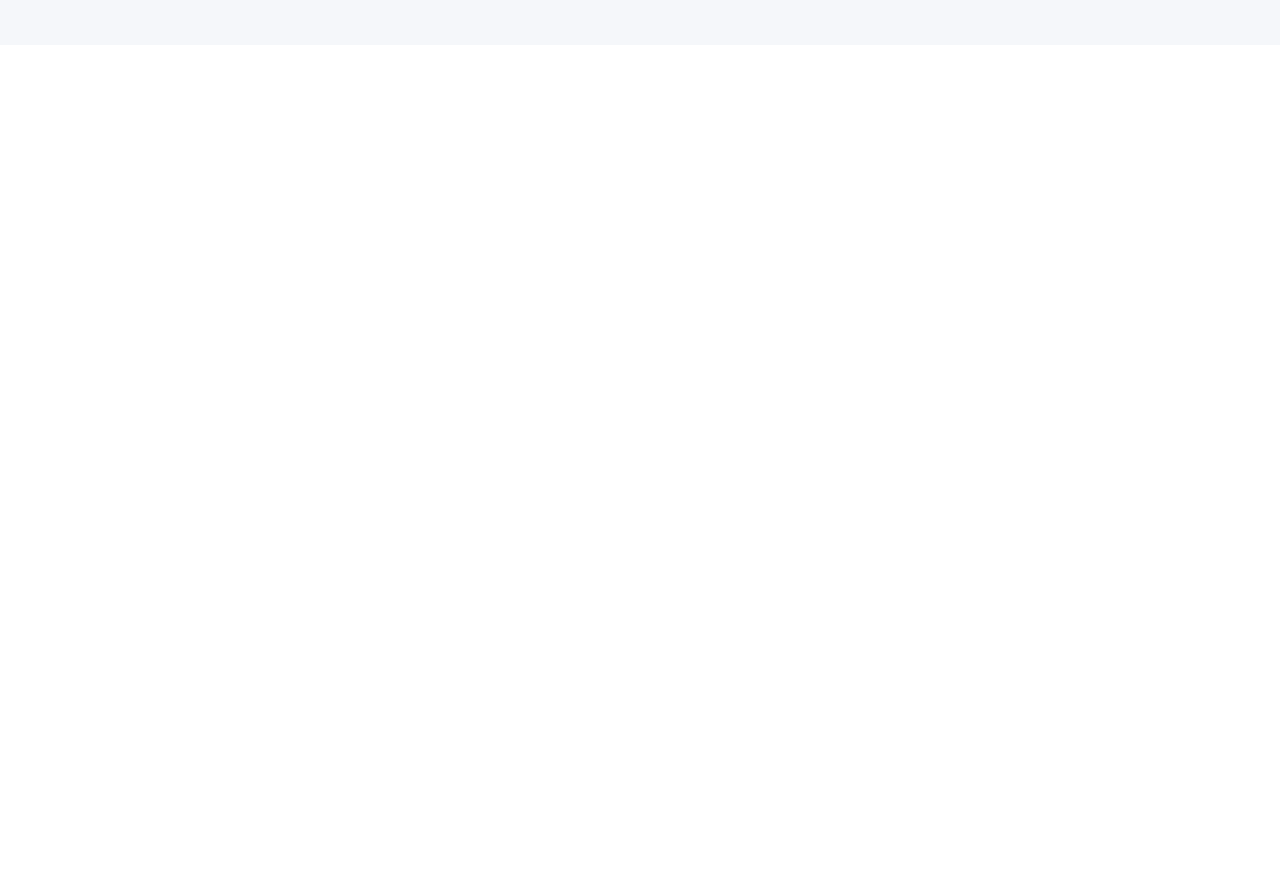
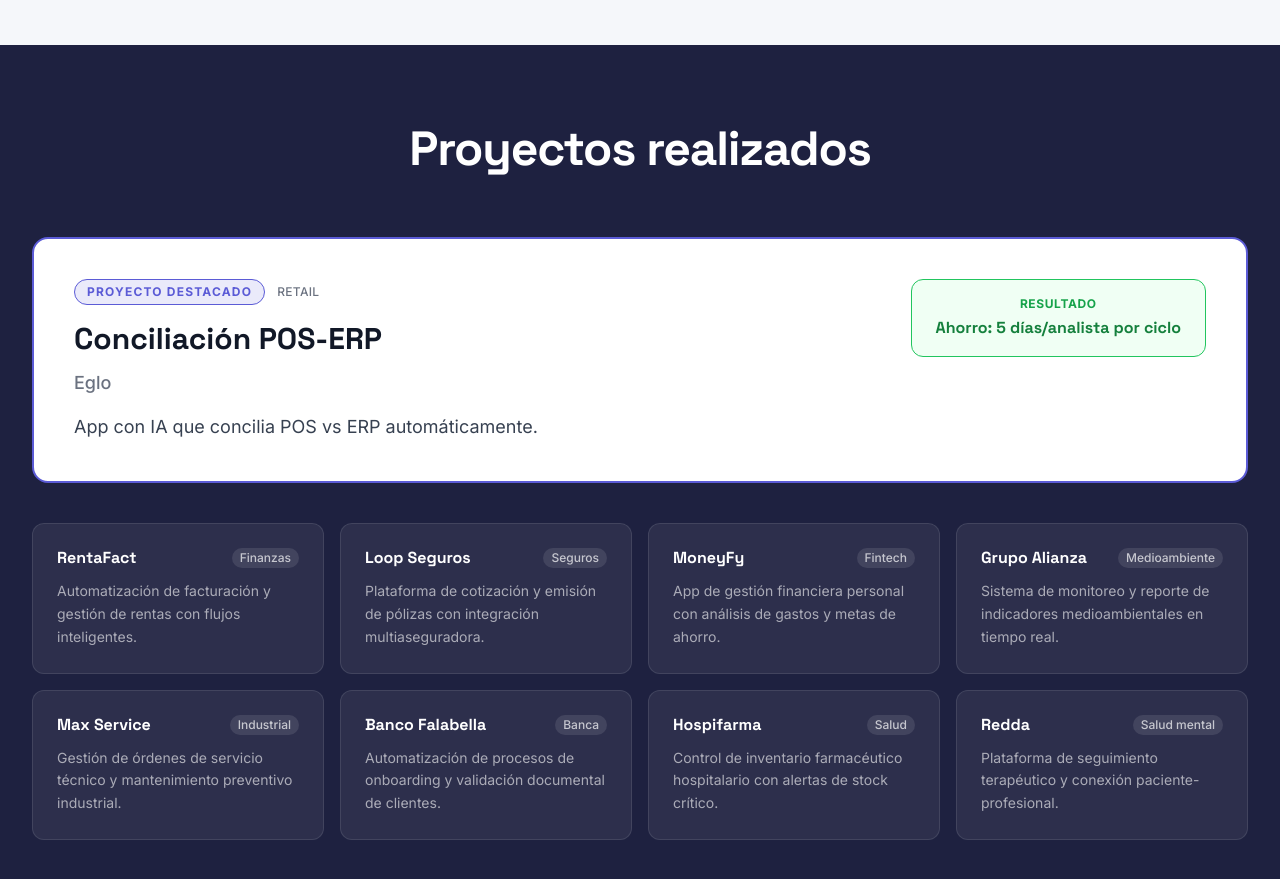
Before and after one commit to jhcarrillo74/orketech-landing, a React (Vite) app: page / in a window 1280 px wide. Shown: the part 3540-4419 px from the top of the page. Before the commit the page ends 3585 px from the top, so only its background shows below. Built offline with nearby package versions, Linux system fonts and the light colour scheme.

Commit message:
Add new card section

```diff
--- a/src/App.tsx
+++ b/src/App.tsx
@@ -5,6 +5,7 @@ import ComoFunciona from './sections/ComoFunciona';
 import PorQueYo from './sections/PorQueYo';
 import Servicios from './sections/Servicios';
 import CasosUso from './sections/CasosUso';
+import Proyectos from './sections/Proyectos';
 
 function App() {
   return (
@@ -17,6 +18,7 @@ function App() {
         <PorQueYo />
         <Servicios />
         <CasosUso />
+        <Proyectos />
       </main>
     </div>
   );
--- /dev/null
+++ b/src/sections/Proyectos.jsx
@@ -0,0 +1,157 @@
+const egloProject = {
+  cliente: 'Eglo',
+  sector: 'Retail',
+  titulo: 'Conciliación POS-ERP · Eglo · Retail',
+  descripcion: 'App con IA que concilia POS vs ERP automáticamente.',
+  badge: 'Ahorro: 5 días/analista por ciclo',
+};
+
+const compactProjects = [
+  {
+    cliente: 'RentaFact',
+    sector: 'Finanzas',
+    descripcion: 'Automatización de facturación y gestión de rentas con flujos inteligentes.',
+  },
+  {
+    cliente: 'Loop Seguros',
+    sector: 'Seguros',
+    descripcion: 'Plataforma de cotización y emisión de pólizas con integración multiaseguradora.',
+  },
+  {
+    cliente: 'MoneyFy',
+    sector: 'Fintech',
+    descripcion: 'App de gestión financiera personal con análisis de gastos y metas de ahorro.',
+  },
+  {
+    cliente: 'Grupo Alianza',
+    sector: 'Medioambiente',
+    descripcion: 'Sistema de monitoreo y reporte de indicadores medioambientales en tiempo real.',
+  },
+  {
+    cliente: 'Max Service',
+    sector: 'Industrial',
+    descripcion: 'Gestión de órdenes de servicio técnico y mantenimiento preventivo industrial.',
+  },
+  {
+    cliente: 'Banco Falabella',
+    sector: 'Banca',
+    descripcion: 'Automatización de procesos de onboarding y validación documental de clientes.',
+  },
+  {
+    cliente: 'Hospifarma',
+    sector: 'Salud',
+    descripcion: 'Control de inventario farmacéutico hospitalario con alertas de stock crítico.',
+  },
+  {
+    cliente: 'Redda',
+    sector: 'Salud mental',
+    descripcion: 'Plataforma de seguimiento terapéutico y conexión paciente-profesional.',
+  },
+];
+
+export default function Proyectos() {
+  return (
+    <section
+      id="proyectos"
+      style={{ backgroundColor: '#1E2140' }}
+      className="py-20 px-4 sm:px-6 lg:px-8"
+    >
+      <div className="max-w-7xl mx-auto">
+        <h2
+          className="text-4xl sm:text-5xl font-bold text-white text-center mb-16 tracking-tight"
+          style={{ fontFamily: "'Space Grotesk', sans-serif" }}
+        >
+          Proyectos realizados
+        </h2>
+
+        {/* Card destacada Eglo */}
+        <div
+          className="relative bg-white rounded-2xl p-8 sm:p-10 mb-10 overflow-hidden"
+          style={{ border: '2px solid #5B5BD6' }}
+        >
+          <div className="flex flex-col sm:flex-row sm:items-start gap-6">
+            <div className="flex-1">
+              <div className="flex flex-wrap items-center gap-3 mb-4">
+                <span
+                  className="text-xs font-semibold uppercase tracking-widest px-3 py-1 rounded-full"
+                  style={{ backgroundColor: '#5B5BD620', color: '#5B5BD6', border: '1px solid #5B5BD6' }}
+                >
+                  Proyecto destacado
+                </span>
+                <span className="text-xs font-medium text-gray-500 uppercase tracking-wide">
+                  Retail
+                </span>
+              </div>
+
+              <h3
+                className="text-2xl sm:text-3xl font-bold text-gray-900 mb-3"
+                style={{ fontFamily: "'Space Grotesk', sans-serif" }}
+              >
+                Conciliación POS-ERP
+              </h3>
+              <p className="text-gray-500 font-medium mb-4 text-lg">Eglo</p>
+              <p className="text-gray-700 text-base sm:text-lg leading-relaxed max-w-2xl">
+                {egloProject.descripcion}
+              </p>
+            </div>
+
+            <div className="flex-shrink-0 flex items-start justify-start sm:justify-end">
+              <div
+                className="rounded-xl px-6 py-4 text-center"
+                style={{ backgroundColor: '#F0FFF4', border: '1.5px solid #22C55E' }}
+              >
+                <p className="text-xs font-semibold text-green-600 uppercase tracking-wider mb-1">
+                  Resultado
+                </p>
+                <p
+                  className="text-base font-bold text-green-700"
+                  style={{ fontFamily: "'Space Grotesk', sans-serif" }}
+                >
+                  {egloProject.badge}
+                </p>
+              </div>
+            </div>
+          </div>
+        </div>
+
+        {/* Grid 8 cards compactas */}
+        <div className="grid grid-cols-1 sm:grid-cols-2 lg:grid-cols-4 gap-4">
+          {compactProjects.map((project) => (
+            <div
+              key={project.cliente}
+              className="rounded-xl p-6 flex flex-col gap-2 transition-transform duration-200 hover:-translate-y-1"
+              style={{
+                backgroundColor: 'rgba(255,255,255,0.065)',
+                border: '1px solid rgba(255,255,255,0.1)',
+              }}
+            >
+              <div className="flex items-start justify-between gap-2 mb-1">
+                <h4
+                  className="text-white font-bold text-base leading-tight"
+                  style={{ fontFamily: "'Space Grotesk', sans-serif" }}
+                >
+                  {project.cliente}
+                </h4>
+                <span
+                  className="text-xs font-medium px-2 py-0.5 rounded-full flex-shrink-0"
+                  style={{
+                    backgroundColor: 'rgba(255,255,255,0.1)',
+                    color: 'rgba(255,255,255,0.7)',
+                  }}
+                >
+                  {project.sector}
+                </span>
+              </div>
+              <p
+                className="text-sm leading-relaxed"
+                style={{ color: 'rgba(255,255,255,0.6)' }}
+              >
+                {project.descripcion}
+              </p>
+            </div>
+          ))}
+        </div>
+      </div>
+    </section>
+  );
+}
```
